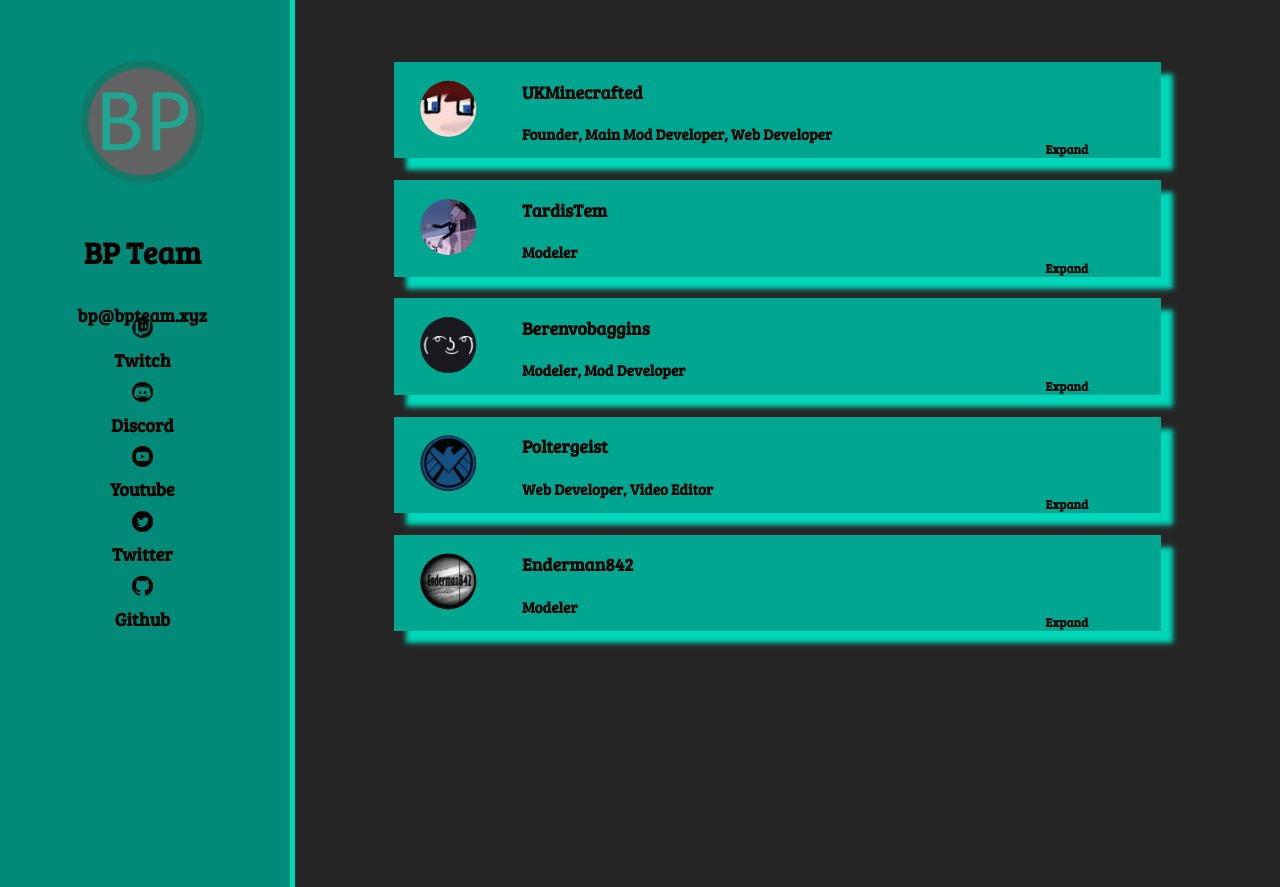
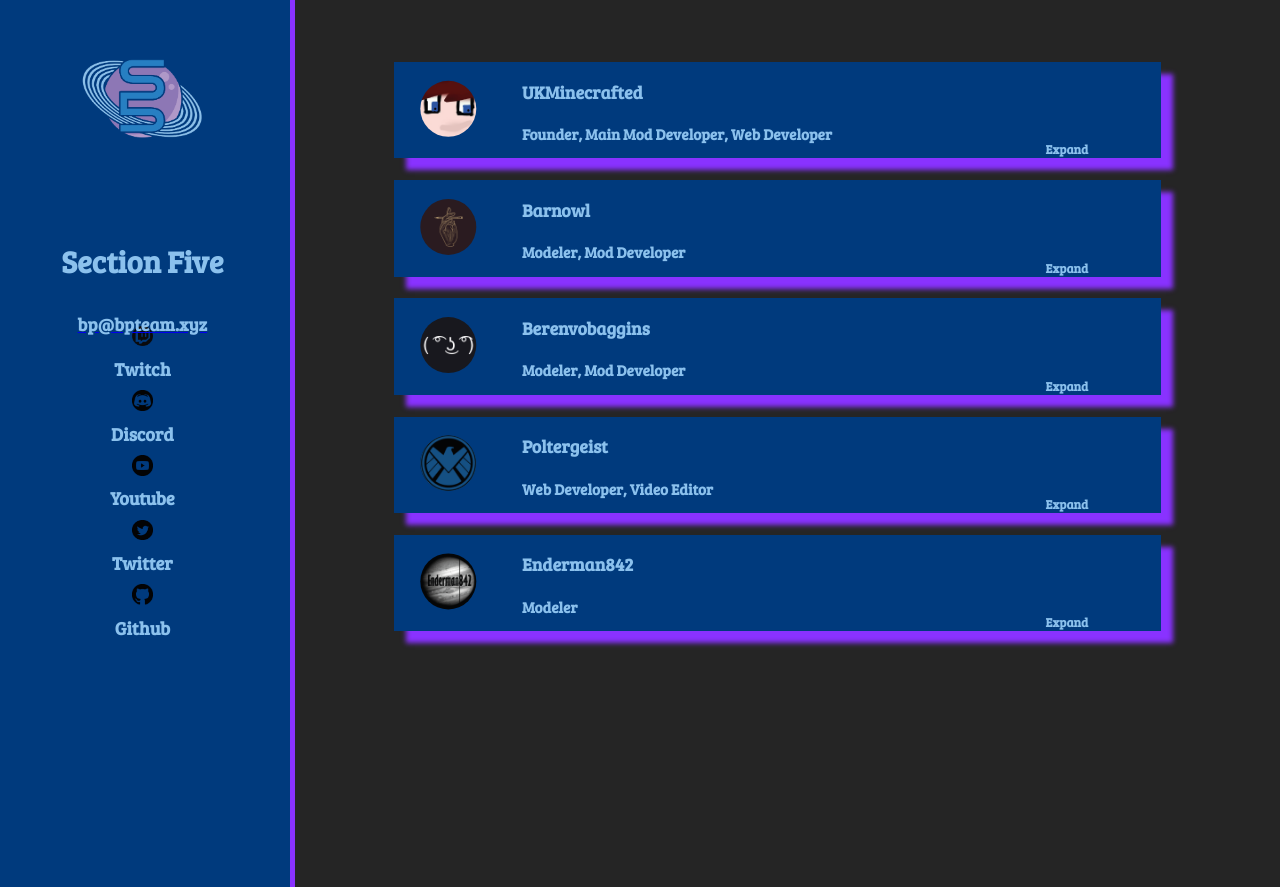
Before and after one commit to secret-projects-uk/secret, a PHP site: page /about.html in a window 1280 px wide. Run offline with PHP 8.4, Linux system fonts and the light colour scheme.

Commit message:
More changes for the rebrand

```diff
--- a/about.html
+++ b/about.html
@@ -21,18 +21,18 @@ function expandUk() {
             setTimeout( () => {document.getElementById("UkSocial").style.display= "none";}, 335 );
          } }
 
-function expandTem() {
+function expandBarn() {
 
-	    if (document.getElementById("Tem").style.marginTop < "5%" )
+	    if (document.getElementById("Barn").style.marginTop < "5%" )
 
-        {   document.getElementById("Tem").style.marginTop = "5%";
-            document.getElementById("TemSocial").className = "SocialFadeIn";
-            document.getElementById("TemSocial").style.display= "inline-block"; }
+        {   document.getElementById("Barn").style.marginTop = "5%";
+            document.getElementById("BarnSocial").className = "SocialFadeIn";
+            document.getElementById("BarnSocial").style.display= "inline-block"; }
 
 
-    else {  document.getElementById("TemSocial").className = "SocialFadeOut";
-            setTimeout(() => {document.getElementById("Tem").style.marginTop = "0%";}, 335 );
-            setTimeout( () => {document.getElementById("TemSocial").style.display= "none";}, 335 );
+    else {  document.getElementById("BarnSocial").className = "SocialFadeOut";
+            setTimeout(() => {document.getElementById("Barn").style.marginTop = "0%";}, 335 );
+            setTimeout( () => {document.getElementById("BarnSocial").style.display= "none";}, 335 );
          } }
 
 function expandBeren() {
@@ -83,29 +83,29 @@ function expandEnder() {
 
         <div id="ASocials" class="NoScroll" >
 
-            <a href="index.html#Header" ><img src="assets/bplogo.png" class="ALogo Center" ></a>
-            <h1 class="AName Center" >BP Team</h1>
+            <a href="index.html#Header" ><img src="assets/s5logo.png" class="ALogo Center" ></a>
+            <h1 class="AName Center" >Section Five</h1>
             <a href="mailto:bp@bpteam.xyz" ><h3 class="AEmail Center" >bp@bpteam.xyz</h3></a>
 
             <div class="flex-containers">
 
-                <div id="SFirst">
+                <div class="ASocial" id="SFirst">
                  <a class="Center" href="https://twitch.tv/bp_team_" ><img class="SLogo" src="assets/circled_Twitchdark.png"> <h4 >Twitch</h4></a>
                 </div>
 
-                <div id="SMore">
+                <div class="ASocial" id="SMore">
                  <a class="Center" href="https://discord.gg/Zawfp6K" ><img class="SLogo" src="assets/circled_Discorddark.png"> <h4 >Discord</h4></a>
                 </div>
 
-                <div id="SMore">
+                <div class="ASocial" id="SMore">
                  <a class="Center" href="https://www.youtube.com/channel/UC4MeGgjN60Spcmz7G7Gf9pQ" ><img class="SLogo" src="assets/iconfinder_Circled_Youtube_svg_5279120dark.png"> <h4 >Youtube</h4></a>
                 </div>
 
-                <div id="SMore">
+                <div class="ASocial" id="SMore">
                  <a class="Center" href="https://www.twitter.com/BPTeam__" ><img class="SLogo" src="assets/iconfinder_Circled_Twitter_svg_5279123dark.png"> <h4 >Twitter</h4></a>
                 </div>
 
-                <div id="SMore">
+                <div class="ASocial" id="SMore">
                  <a class="Center" href="https://github.com/bpteammc" ><img class="SLogo" src="assets/circled_Githubdark.png"> <h4 >Github</h4></a>
                 </div>
 
@@ -136,11 +136,11 @@ function expandEnder() {
 
             <div class="AMember" >
                 <div class="flex-container" >
-                <div><img class="APic" src="assets/tem.png"></div>
-                <div><h3>TardisTem</h3>
-                    <h4>Modeler</h4></div></div>
-                <div id="TemSocial" ><h4>Socials:</h4></div>
-                <div id="Tem" ><h5 onclick="expandTem();" class="Expand" >Expand</h5></div>
+                <div><img class="APic" src="assets/barn.png"></div>
+                <div><h3>Barnowl</h3>
+                    <h4>Modeler, Mod Developer</h4></div></div>
+                <div id="BarnSocial" ><h4>Socials:</h4></div>
+                <div id="Barn" ><h5 onclick="expandBarn();" class="Expand" >Expand</h5></div>
 
             </div>
 
--- a/include/footer.css
+++ b/include/footer.css
@@ -10,7 +10,7 @@ footer {
 
 #Footer {
     position:absolute;
-    background: #007767; /* Colour */
+    background: #003a7d; /* Colour */
     overflow: hidden;
     width: 100.3%;
     height: 27%;
@@ -75,7 +75,7 @@ footer {
 
     position: absolute;
     font-size: 130%;
-    color:white;
+    color: #8bc1ed;
     bottom: 15%;
    left:50%;
     transform: translateX(-50%);
--- a/include/header.css
+++ b/include/header.css
@@ -25,7 +25,7 @@
 
 #TopText:hover {
     color: #252525; /* Colour */
-    transition: 0.1s;
+    transition: 0.25s;
     text-shadow: 0px 0px 10px #8bc1ed;
 }
 
@@ -90,8 +90,10 @@ text-align: center;
 .Product1:hover {
     color: #252525;
       text-shadow: 0px 0px 10px #8bc1ed;
+    transition: 0.25s;
 }
 .Product2:hover {
     color: #252525;
+        transition: 0.25s;
       text-shadow: 0px 0px 10px #8bc1ed;
     }
--- a/index.html
+++ b/index.html
@@ -16,7 +16,7 @@
     </form>
 
         <header id="Header" >
-        <a href="index.html#Header" style="text-decoration:none"><h3 style="text-decoration:none" id="TopText" class="Name" >BP TEAM</h3></a>
+        <a href="index.html#Header" style="text-decoration:none"><h3 style="text-decoration:none" id="TopText" class="Name" >SECTION FIVE</h3></a>
 
         <a href="about.html#Header" style="text-decoration:none" ><h3 id="TopText" class="About">ABOUT US</h3></a>
 
@@ -59,7 +59,7 @@
             <h2 class="Title4Box" >Who are we?</h2>
             <h3 class="Text4Box" >We are the Section 5, we make mods for Minecraft and planning to work on games. We started in January of 2019 and have grown our team to 5 members since then,
 if you want to know about the team go to the about page and you can see who we are and what we wrote about our selves.
-Currently we are working on two Minecraft mods, World Plus and MiTrek, you can find more info on their product pages.</h3></div>
+Currently we are working on two Minecraft mods, Aperture Sciences and MiTrek, you can find more info on their product pages.</h3></div>
         <img class="CodingPic" src="assets/codingthenextgeneration.png" >
         </div>
 
--- a/style.css
+++ b/style.css
@@ -69,35 +69,39 @@ body {
     margin-left: -1%;
     height: 104%;
     width: 23%;
-    background: #008a77;
-    border-right: 5px solid #00d6b9;
+    background: #003a7d;
+    border-right: 5px solid #8932FF;
     position: fixed;
 }
-#ASocials a {
-        text-decoration: none;
-    color: black;
+.ASocial a {
+    color: #8bc1ed;
+    text-decoration: none;
 }
-#ASocials a:hover {
+.ASocial a:hover {
     text-decoration: none;
-    color: white;
+    color: #252525;
+    transition: 0.25s;
+      text-shadow: 0px 0px 10px #8bc1ed;
 }
 .ALogo {
 
     position: relative;
-    top: 7%;
-    width: 42%;
+    top: 4%;
+    width: 45%;
 }
 .AName {
     position:relative;
     top: 10%;
     font-size-adjust: auto;
     text-align: center;
+    color: #8bc1ed;
 }
 .AEmail {
     position:relative;
     top: 11%;
     font-size-adjust: auto;
     text-align: center;
+    color: #8bc1ed;
 }
 /* Tests */
 .flex-container {
@@ -115,6 +119,7 @@ body {
     font-size-adjust: auto;
     text-align: center;
     align-content: center;
+    color: #8bc1ed;
 }
 .Center {
     left: 50%;
@@ -147,7 +152,7 @@ body {
 }
 #AMembers a {
     text-decoration: none;
-    color: black;
+    color: #8bc1ed;
 }
 .APic {
     width: 45%;
@@ -160,21 +165,26 @@ body {
 .Expand {
     margin-left: 85%;
     margin-top: -5.65%;
+    color: #8bc1ed;
 }
 .Expand:hover {
-    color: white;
+    text-decoration: none;
+    color: #252525;
     transition: 0.25s;
+      text-shadow: 0px 0px 10px #8bc1ed;
 }
 .SText:hover {
-    color: white;
+    text-decoration: none;
+    color: #252525;
     transition: 0.25s;
+      text-shadow: 0px 0px 10px #8bc1ed;
 }
 #Uk {
     transition: 0.65s;
     padding-bottom: 0%;
     margin-top: 0%;
 }
-#Tem {
+#Barn {
     transition: 0.65s;
     padding-bottom: 0%;
     margin-top: 0%;
@@ -195,9 +205,10 @@ body {
     margin-top: 0%;
 }
 .AMember {
-    background: #00a68f;
+    background: #003a7d;
+    color: #8bc1ed;
     width: 175%;
-   box-shadow: 12px 12px 5px #00d6b9;
+   box-shadow: 12px 12px 5px #8932FF;
     margin-bottom: 5%;
 }
 #UkSocial {
@@ -207,7 +218,7 @@ body {
     display: none;
 
 }
-#TemSocial {
+#BarnSocial {
 
     margin-left: 15.5%;
     margin-top: -2%;
```
Also changed, not shown: assets/barn.png (added), assets/tem.png (deleted).
